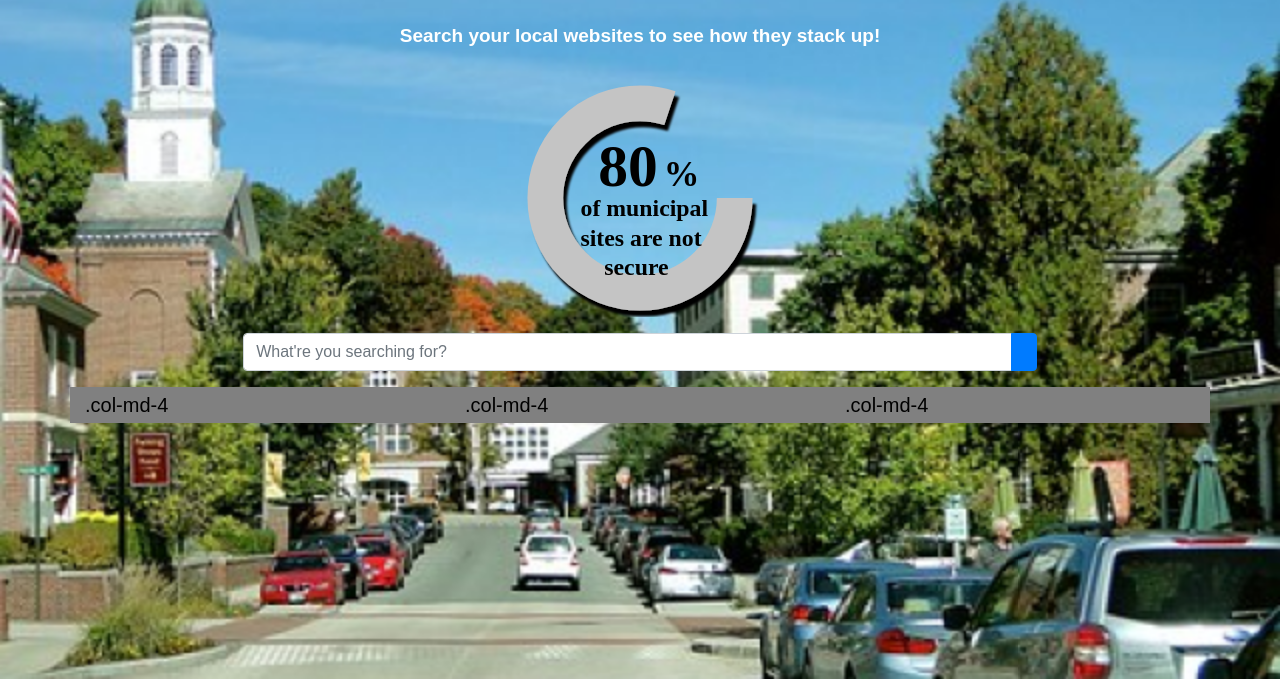
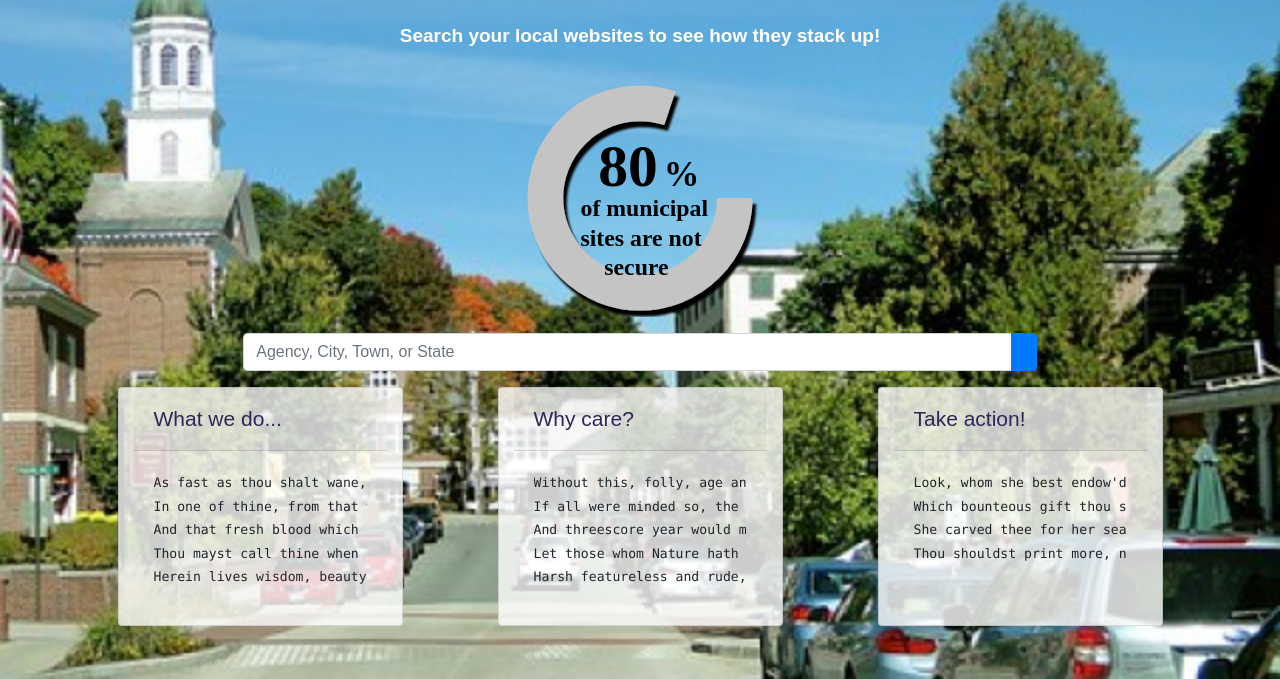
Before and after one commit to codeforboston/GovLens, a Django app: template apps/civic_pulse/templates/home.html in a window 1280 px wide. Shown: the part 121-800 px from the top of the page. Run offline with Django 3.2, Linux system fonts and the light colour scheme; the template is opened without the code that fills it, so the values that code supplies are empty; parts of the project's set-up code (start-up, migrations or seed data) failed here and were passed over; some libraries are stand-ins or nearby versions; some web fonts are replaced.

Commit message:
Bottom cards

```diff
--- a/apps/civic_pulse/static/styles.css
+++ b/apps/civic_pulse/static/styles.css
@@ -305,3 +305,13 @@ body {
       stroke-dasharray: 80, 20;
   }
 }
+
+.our-card {
+  background-color: rgba(255,255,255,0.8);
+}
+
+.card-header {
+  color: #2E2757;
+  font-size: 1.4em;
+  font-style: bold;
+}
--- a/apps/civic_pulse/templates/agency-list.html
+++ b/apps/civic_pulse/templates/agency-list.html
@@ -39,7 +39,7 @@
 
                 <!--<div class="card-deck">-->
                     {% for agency in agencies %}
-            <div class="card" style="width: 18rem;">
+            <div class="card our-card">
           <!--<img src="..." class="card-img-top" alt="...">-->
           <div class="card-body">
             <h5 class="card-title">{{ agency.name }}</h5>
--- a/apps/civic_pulse/templates/home.html
+++ b/apps/civic_pulse/templates/home.html
@@ -33,18 +33,46 @@
 </div>
 <form action="">
   <div class="input-group mx-auto mt-3" style="width: 62%;">
-    <input type="search" placeholder="What're you searching for?" aria-describedby="button-addon5" class="form-control">
+    <input type="search" placeholder="Agency, City, Town, or State" aria-describedby="button-addon5" class="form-control">
     <div class="input-group-append">
       <button id="button-search" type="submit" class="btn btn-primary"><i class="fa fa-search"></i></button>
     </div>
   </div>
 </form>
-<style>.row { font-size: 20px; color: black; background-color: gray; border-width: 2px; border-color: black;}</style>
 <div class="container">
-    <div class="row mt-3">
-        <div class="col-md-4">.col-md-4</div>
-        <div class="col-md-4">.col-md-4</div>
-        <div class="col-md-4">.col-md-4</div>
+    <div class="row">
+        <div class="card our-card col-md-3 mt-3 mx-auto">
+          <div class="card-header" >What we do...</div>
+          <div class="card-body" >
+            <pre>As fast as thou shalt wane, so fast thou growest
+In one of thine, from that which thou departest;
+And that fresh blood which youngly thou bestowest
+Thou mayst call thine when thou from youth convertest.
+Herein lives wisdom, beauty and increase:</pre>
+        </div>
+        </div>
+        <div class="card our-card col-md-3 mt-3 mx-auto">
+            <div class="card-header" >Why care?</div>
+            <div class="card-body" >
+                <pre>
+Without this, folly, age and cold decay:
+If all were minded so, the times should cease
+And threescore year would make the world away.
+Let those whom Nature hath not made for store,
+Harsh featureless and rude, barrenly perish:</pre>
+  </div>
+          </div>
+        <div class="card our-card col-md-3 mt-3 mx-auto">
+            <div class="card-header" >Take action!</div>
+            <div class="card-body" >
+              <pre>
+Look, whom she best endow'd she gave the more;
+Which bounteous gift thou shouldst in bounty cherish:
+She carved thee for her seal, and meant thereby
+Thou shouldst print more, not let that copy die.
+              </pre>
+              </div>
+          </div>
       </div>
 </div>
-  {% endblock content %}
+{% endblock content %}
```
